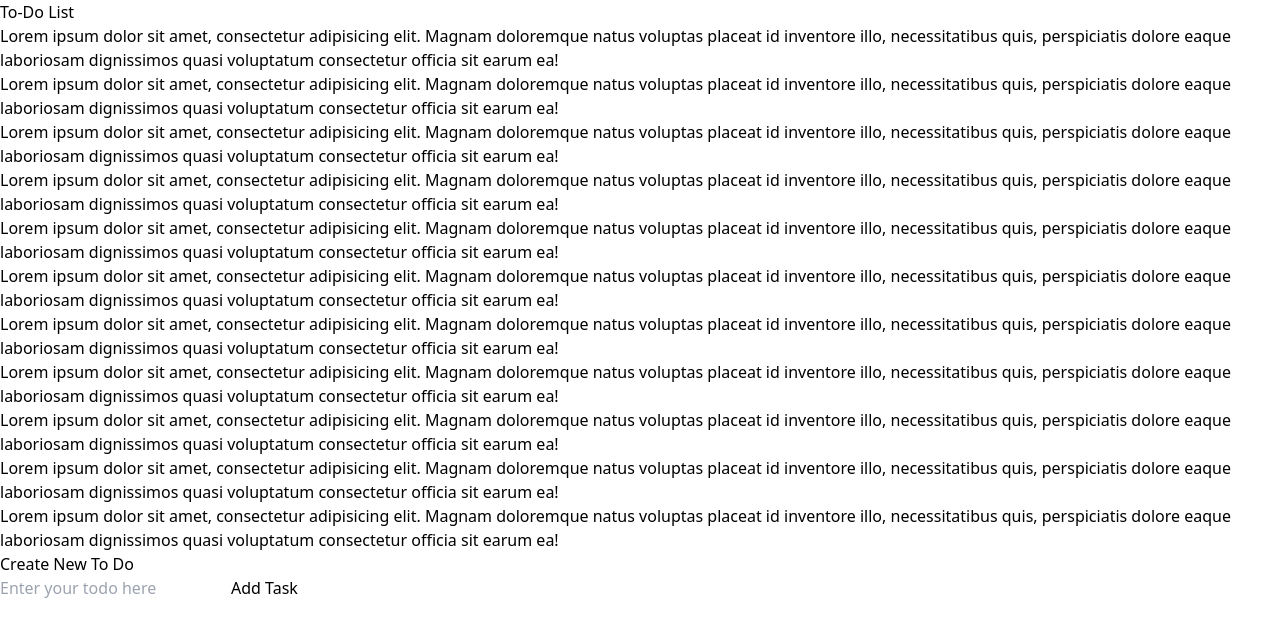
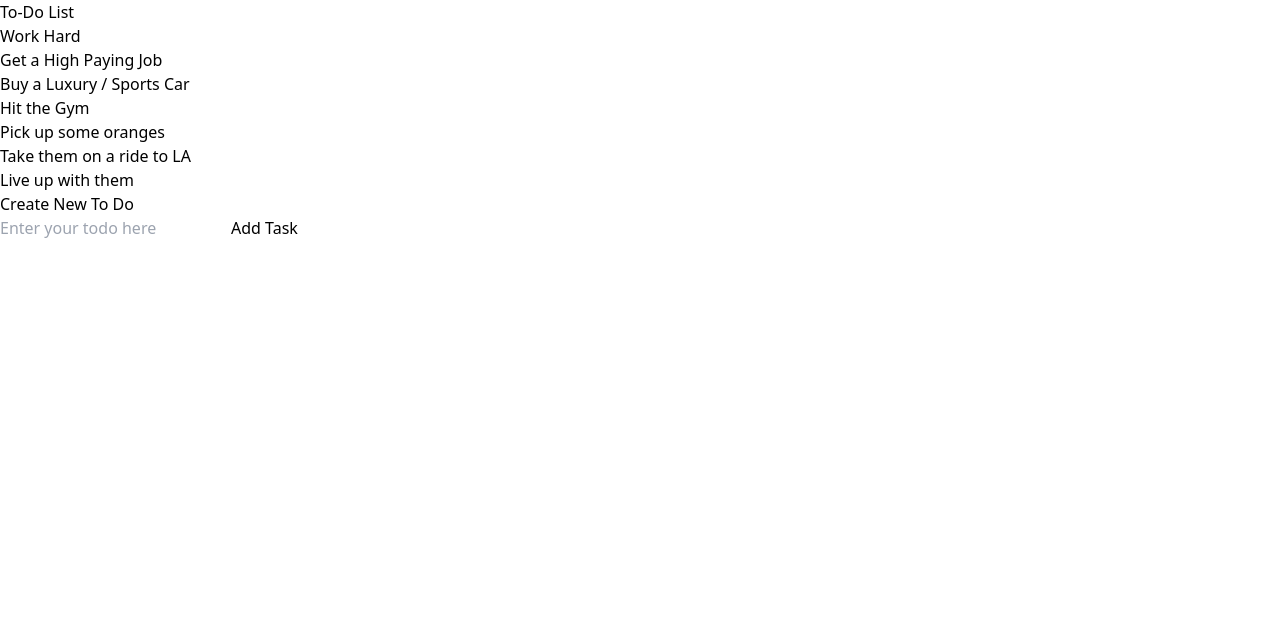
Before and after one commit to SoumyaRay369/TodoList, a React (Vite) app in the folder frontend/: page / in a window 1280 px wide. Shown: the top 636 px of the page. Built offline with nearby package versions, Linux system fonts and the light colour scheme.

Commit message:
Set up the frontend moderately

```diff
--- a/frontend/src/App.jsx
+++ b/frontend/src/App.jsx
@@ -6,7 +6,7 @@ function App() {
 
   return (
     <>
-      <div className='bg-white dark:bg-slate-700 dark:text-white min-h-screen'>
+      <div className=' bg-slate-700 text-white min-h-screen'>
         <HeaderPortion></HeaderPortion>
         <TodoContainer></TodoContainer>
       </div>
--- a/frontend/src/components/TodoBlocks.jsx
+++ b/frontend/src/components/TodoBlocks.jsx
@@ -1,5 +1,6 @@
 import { useEffect, useState } from "react"
-export const TodoBlocks = () => {
+
+export const TodoBlocks = ({text}) => {
     const [showOptions, setShowOptions] = useState(false)
     const [commit, setCommit] = useState('Commit')
     const [deleteStatus, setDeleteStatus] = useState('Delete')
@@ -7,8 +8,8 @@ export const TodoBlocks = () => {
         return (
             <>
                 <div className="flex justify-center gap-x-3 mb-1">
-                    <button onClick={handleCommit} className="dark:bg-slate-900 px-2 py-2 rounded-md cursor-pointer font-semibold text-sm md:text-md">{commit}</button>
-                    <button onClick={handleDelete} className="dark:bg-slate-900 px-2 py-2 rounded-md cursor-pointer font-semibold text-sm md:text-md">{deleteStatus}</button>
+                    <button onClick={handleCommit} className="bg-slate-900 px-2 py-2 rounded-md cursor-pointer font-semibold text-sm md:text-md">{commit}</button>
+                    <button onClick={handleDelete} className="bg-slate-900 px-2 py-2 rounded-md cursor-pointer font-semibold text-sm md:text-md">{deleteStatus}</button>
                 </div>
 
             </>
@@ -28,8 +29,8 @@ export const TodoBlocks = () => {
     }
     return (
         <>
-            <div onClick={handleClick} className={`dark:bg-slate-900 text-sm md:text-lg font-semibold rounded-md px-2 py-2 mb-2 cursor-pointer ${deleteStatus === 'Delete' ? '' : 'strikethrough'} `}>
-                Lorem ipsum dolor sit amet, consectetur adipisicing elit. Magnam doloremque natus voluptas placeat id inventore illo, necessitatibus quis, perspiciatis dolore eaque laboriosam dignissimos quasi voluptatum consectetur officia sit earum ea!
+            <div onClick={handleClick} className={`bg-slate-900 text-sm md:text-lg font-semibold rounded-md px-2 py-2 mb-2 cursor-pointer ${deleteStatus === 'Delete' ? '' : 'strikethrough'} `}>
+                {text}
             </div>
             {showOptions && renderOptions()}
         </>
--- a/frontend/src/components/TodoContainer.jsx
+++ b/frontend/src/components/TodoContainer.jsx
@@ -1,18 +1,27 @@
 import { useState } from 'react'
 import {TodoBlocks} from './TodoBlocks'
+
 
 export const TodoContainer = () => {
     const [input, setInput] = useState(false)
 
+
+    const [todosArray, setTodosArray] = useState(['Work Hard', 'Get a High Paying Job', 'Buy a Luxury / Sports Car', 'Hit the Gym', 'Pick up some oranges', 'Take them on a ride to LA', 'Live up with them']);
+
+    const addTask = (newTask) => {
+    setTodosArray(prevTodosArray => [...prevTodosArray, newTask]);
+}
     const handleClick = () => {
         setInput(!input)
     }
 
+
     return (
         <>
             <div className='flex flex-col items-center justify-center'>
-                <div className="flex flex-col mt-10 md:mt-20 2xl:mt-28 rounded-md dark:bg-slate-800 overflow-y-auto h-72 md:h-96 w-1/2 px-3 py-3 hide-scrollbar">
+                <div className="flex flex-col mt-10 md:mt-20 2xl:mt-28 rounded-md bg-slate-800 overflow-y-auto h-72 md:h-96 w-1/2 px-3 py-3 hide-scrollbar">
 
+                    {/* <TodoBlocks></TodoBlocks>
                     <TodoBlocks></TodoBlocks>
                     <TodoBlocks></TodoBlocks>
                     <TodoBlocks></TodoBlocks>
@@ -22,19 +31,23 @@ export const TodoContainer = () => {
                     <TodoBlocks></TodoBlocks>
                     <TodoBlocks></TodoBlocks>
                     <TodoBlocks></TodoBlocks>
-                    <TodoBlocks></TodoBlocks>
-                    <TodoBlocks></TodoBlocks>
-
+                    <TodoBlocks></TodoBlocks> */}
+                        {todosArray.map(element => (
+        <TodoBlocks text={element} key={element}></TodoBlocks>
+    ))}
 
 
 
                 </div>
                 <div>
-                    <button onClick={handleClick} className={`dark:bg-slate-900 px-2 py-2 rounded-md cursor-pointer font-semibold text-sm md:text-md mt-4`}>Create New To Do</button>
-                    <form action="POST" className='flex flex-col'>
-                        <input type="text" className= {`px-5 py-5 rounded-md mt-3 mb-3 outline-none ring-2 ring-blue-600 bg-slate-900 text-white font-semibold ${input === false ? 'hidden' : ''} `}  placeholder='Enter your todo here' />
-                        <button type='submit' className={`dark:bg-slate-900 px-5 py-5 mt-3 mb-3 rounded-md cursor-pointer font-semibold text-sm md:text-md ${input === false ? ' hidden' : ''}`}>Add Task</button>
-                    </form>
+                    <button onClick={handleClick} className={`bg-slate-900 px-2 py-2 rounded-md cursor-pointer font-semibold text-sm md:text-md mt-4`}>Create New To Do</button>
+                    <div  className='flex flex-row gap-x-4'>
+
+                            <input id='newTodoText' type="text" className= {`px-5 py-5 rounded-md mt-3 mb-3 outline-none ring-2 ring-blue-600 bg-slate-900 text-white font-semibold ${input === false ? 'hidden' : ''} `}  placeholder='Enter your todo here' />
+
+                            <button onClick={() => addTask(document.getElementById('newTodoText').value)} type='submit' className={`dark:bg-slate-900 px-5 py-5 mt-3 mb-3 rounded-md cursor-pointer font-semibold text-sm md:text-md ${input === false ? ' hidden' : ''}`}>Add Task</button>
+
+                    </div>
                 </div>
             </div>
 
```
